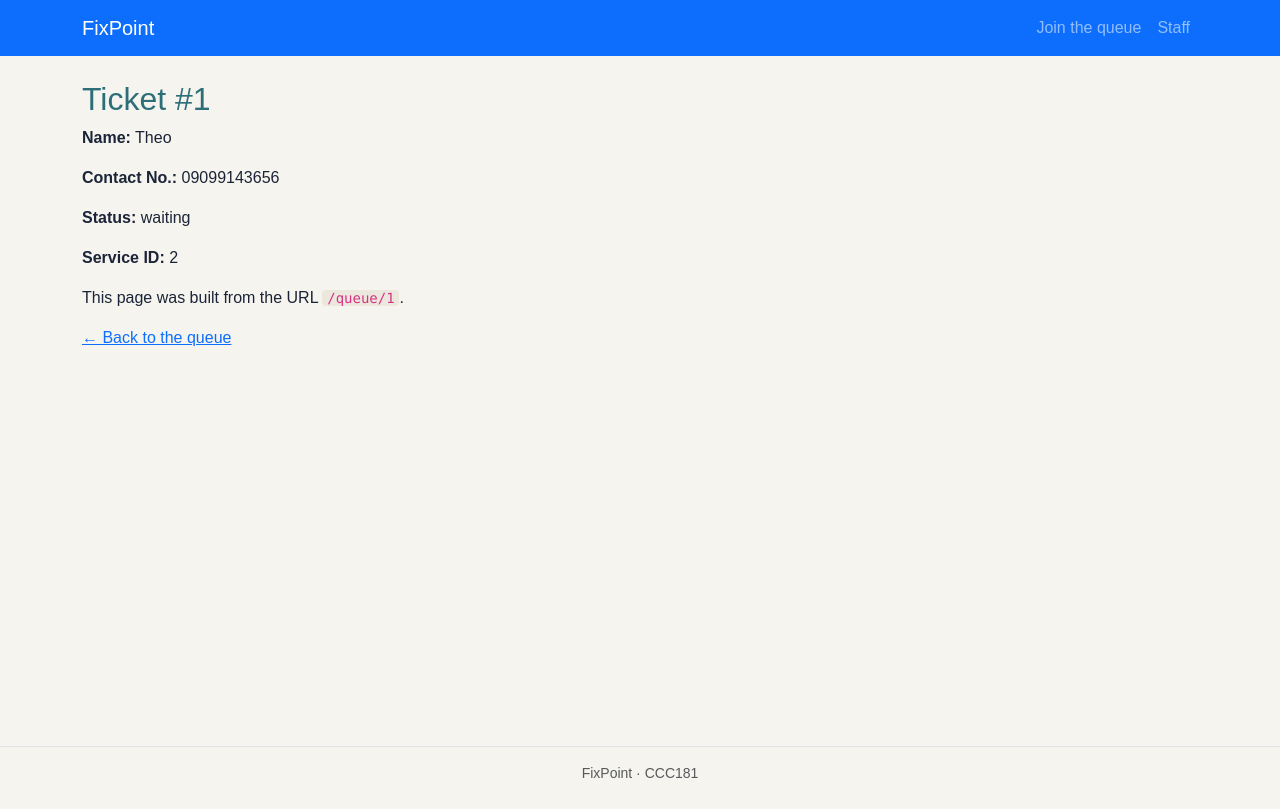
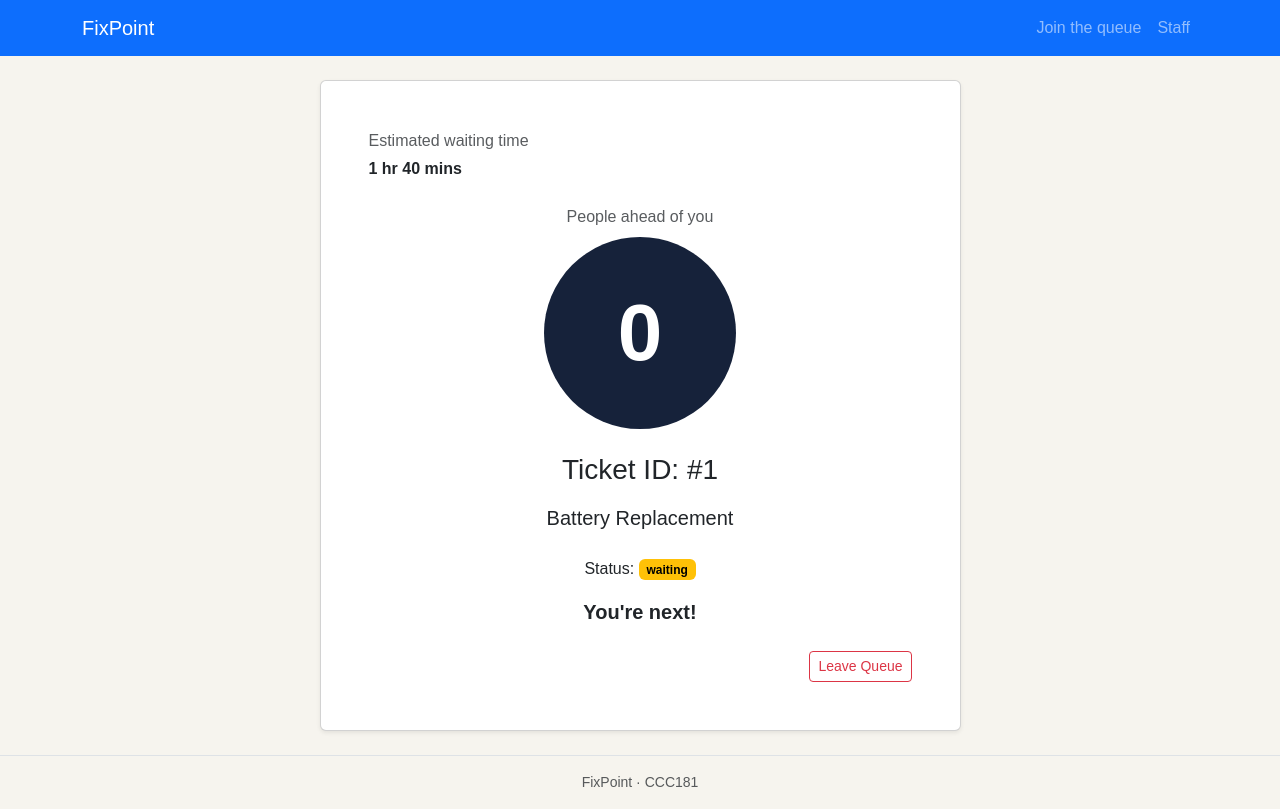
Before and after one commit to Pintakasi/CCC181, a Flask app: page /queue/1 in a window 1280 px wide. Before the commit the page ends 778 px from the top, so only its background shows below. Run offline with Flask 3, Linux system fonts and the light colour scheme.

Commit message:
All check on Part6 checklist, modified to make it  my own version based on my wireframe (#1)

```diff
--- a/my-app/app.py
+++ b/my-app/app.py
@@ -4,7 +4,7 @@ Run it with:
     flask --app app run --debug
 then open http://127.0.0.1:5000
 """
-from flask import Flask, abort, render_template, request, url_for, flash
+from flask import Flask, abort, flash, redirect, render_template, request, url_for
 
 app = Flask(__name__)
 app.secret_key = "dev-only-change-me"
@@ -23,20 +23,13 @@ SERVICES = [
     {"id": 9, "name": "Motherboard Repair"},
 ]
 
-# Each ticket: number, name, email, service_id, status
+# Each ticket: number, contact, service_id, status
 # status is one of: waiting, called, served, no-show
 TICKETS = [
-    {"ticket_id": 1, "name": "Theo", "Contact No.": "09099143656", "service_id": 2, "status": "waiting"},
-    {"ticket_id": 2, "name": "Jian", "Contact No.": "09353660678", "service_id": 9, "status": "called"},
-    {"ticket_id": 3, "name": "Rey", "Contact No.": "09353560634", "service_id": 1, "status": "called"},
+    {"number": 1, "contact": "09099143656", "service_id": 2, "status": "waiting"},
+    {"number": 2, "contact": "09353660678", "service_id": 9, "status": "called"},
+    {"number": 3, "contact": "09353560634", "service_id": 1, "status": "called"},
 ]
-
-
-def get_ticket_by_id(ticket_id):
-    for ticket in TICKETS:
-        if ticket["ticket_id"] == ticket_id:
-            return ticket
-    return None
 
 
 @app.route("/")
@@ -46,12 +39,29 @@ def index():
     return render_template("index.html", name="Rey", tickets=TICKETS)
 
 
-@app.route("/queue/<int:ticket_id>")
+@app.get("/queue/<int:ticket_id>")
 def ticket(ticket_id):
-    ticket_data = get_ticket_by_id(ticket_id)
-    if ticket_data is None:
+    t = next((t for t in TICKETS if t["number"] == ticket_id), None)
+    if t is None:
         abort(404)
-    return render_template("ticket.html", ticket=ticket_data)
+    ahead = [
+        x for x in TICKETS
+        if x["service_id"] == t["service_id"]
+        and x["status"] == "waiting"
+        and x["number"] < t["number"]
+    ]
+    service = next(s for s in SERVICES if s["id"] == t["service_id"])
+    return render_template("ticket.html", ticket=t, service=service, position=len(ahead))
+
+
+@app.post("/queue/<int:ticket_id>/leave")
+def leave_queue(ticket_id):
+    t = next((t for t in TICKETS if t["number"] == ticket_id), None)
+    if t is None:
+        abort(404)
+    t["status"] = "no-show"
+    flash("You have left the queue.", "success")
+    return redirect(url_for("index"))
 
 
 @app.route("/hello")
@@ -96,9 +106,13 @@ def join():
             flash("Please fix the highlighted fields.", "danger")
         return render_template("join.html", services=SERVICES, form=form, errors=errors), 400
 
-    number = TICKETS[-1]["number"] + 1 if TICKETS else 1
-    TICKETS.append({"number": number, "name": name, "email": email,
-                    "service_id": service_id, "status": "waiting"})
+    number = max((ticket["number"] for ticket in TICKETS), default=0) + 1
+    TICKETS.append({
+        "number": number,
+        "contact": contact,
+        "service_id": service_id,
+        "status": "waiting",
+    })
     flash(f"You joined the queue. Your ticket is #{number}.", "success")
     return redirect(url_for("ticket", ticket_id=number))
 
--- a/my-app/static/css/style.css
+++ b/my-app/static/css/style.css
@@ -32,6 +32,17 @@ main {
 
 h2 { color: var(--teal); }
 
+.queue-position-circle {
+  width: min(12rem, 60vw);
+  aspect-ratio: 1;
+  border-radius: 50%;
+  display: flex;
+  align-items: center;
+  justify-content: center;
+  background: var(--navy);
+  color: white;
+}
+
 .tickets { list-style: none; padding: 0; }
 .tickets li {
   background: var(--card);
--- a/my-app/templates/ticket.html
+++ b/my-app/templates/ticket.html
@@ -1,13 +1,50 @@
 {% extends "base.html" %}
 
-{% block title %}Ticket #{{ ticket['ticket_id'] }} · FixPoint{% endblock %}
+{% block title %}My place · Ticket #{{ ticket.number }} · FixPoint{% endblock %}
 
 {% block content %}
-  <h2>Ticket #{{ ticket['ticket_id'] }}</h2>
-  <p><strong>Name:</strong> {{ ticket['name'] }}</p>
-  <p><strong>Contact No.:</strong> {{ ticket['Contact No.'] }}</p>
-  <p><strong>Status:</strong> {{ ticket['status'] }}</p>
-  <p><strong>Service ID:</strong> {{ ticket['service_id'] }}</p>
-  <p>This page was built from the URL <code>/queue/{{ ticket['ticket_id'] }}</code>.</p>
-  <p><a href="{{ url_for('index') }}">&larr; Back to the queue</a></p>
+  <div class="row justify-content-center">
+    <div class="col-12 col-md-9 col-lg-7">
+      <section class="card shadow-sm text-center">
+        <div class="card-body p-4 p-md-5">
+          <div class="text-start mb-4">
+            <p class="text-body-secondary mb-1">Estimated waiting time</p>
+            <p class="fw-semibold mb-0">1 hr 40 mins</p>
+          </div>
+
+          <div id="live-status" aria-live="polite">
+            <p class="text-body-secondary mb-2">People ahead of you</p>
+            <div class="queue-position-circle mx-auto mb-4"
+                 role="img" aria-label="{{ position }} people ahead of you">
+              <span class="display-1 fw-bold lh-1">{{ position }}</span>
+            </div>
+            <h1 class="h3 mb-3">Ticket ID: #{{ ticket.number }}</h1>
+            <p class="lead mb-4">{{ service.name }}</p>
+            <p class="mb-3">
+              Status:
+              <span class="badge text-bg-{% if ticket.status == 'waiting' %}warning{% elif ticket.status == 'called' %}primary{% elif ticket.status == 'served' %}success{% else %}secondary{% endif %}">
+                {{ ticket.status }}
+              </span>
+            </p>
+            {% if position == 0 %}
+              <p class="fs-5 fw-semibold">You're next!</p>
+            {% else %}
+              <p class="fs-5">
+                {{ position }} {% if position == 1 %}person{% else %}people{% endif %} ahead of you
+              </p>
+            {% endif %}
+          </div>
+
+          {% if ticket.status in ['waiting', 'called'] %}
+            <form method="post" action="{{ url_for('leave_queue', ticket_id=ticket.number) }}"
+                  class="d-flex justify-content-end mt-4">
+              <button type="submit" class="btn btn-outline-danger btn-sm">
+                Leave Queue
+              </button>
+            </form>
+          {% endif %}
+        </div>
+      </section>
+    </div>
+  </div>
 {% endblock %}
```
